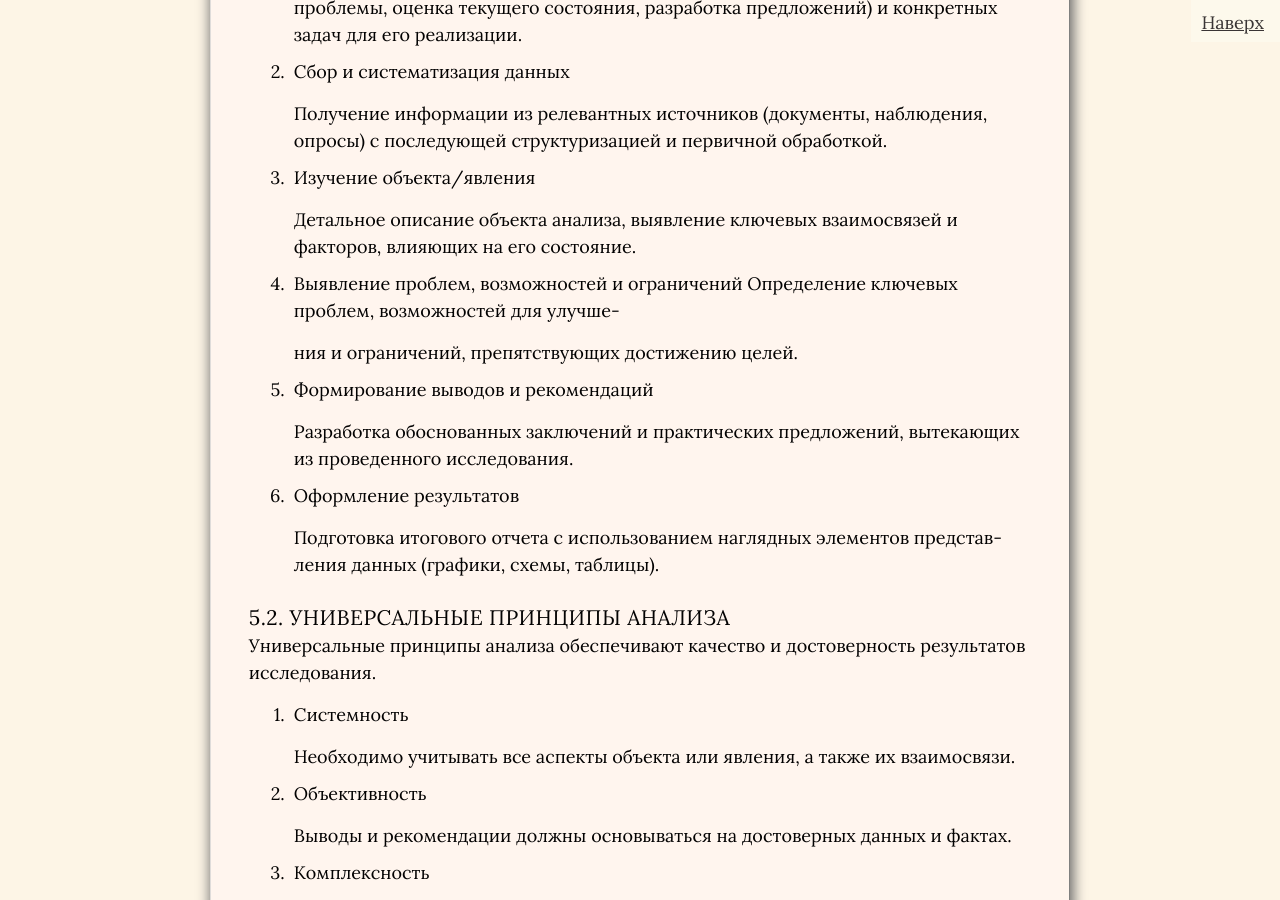
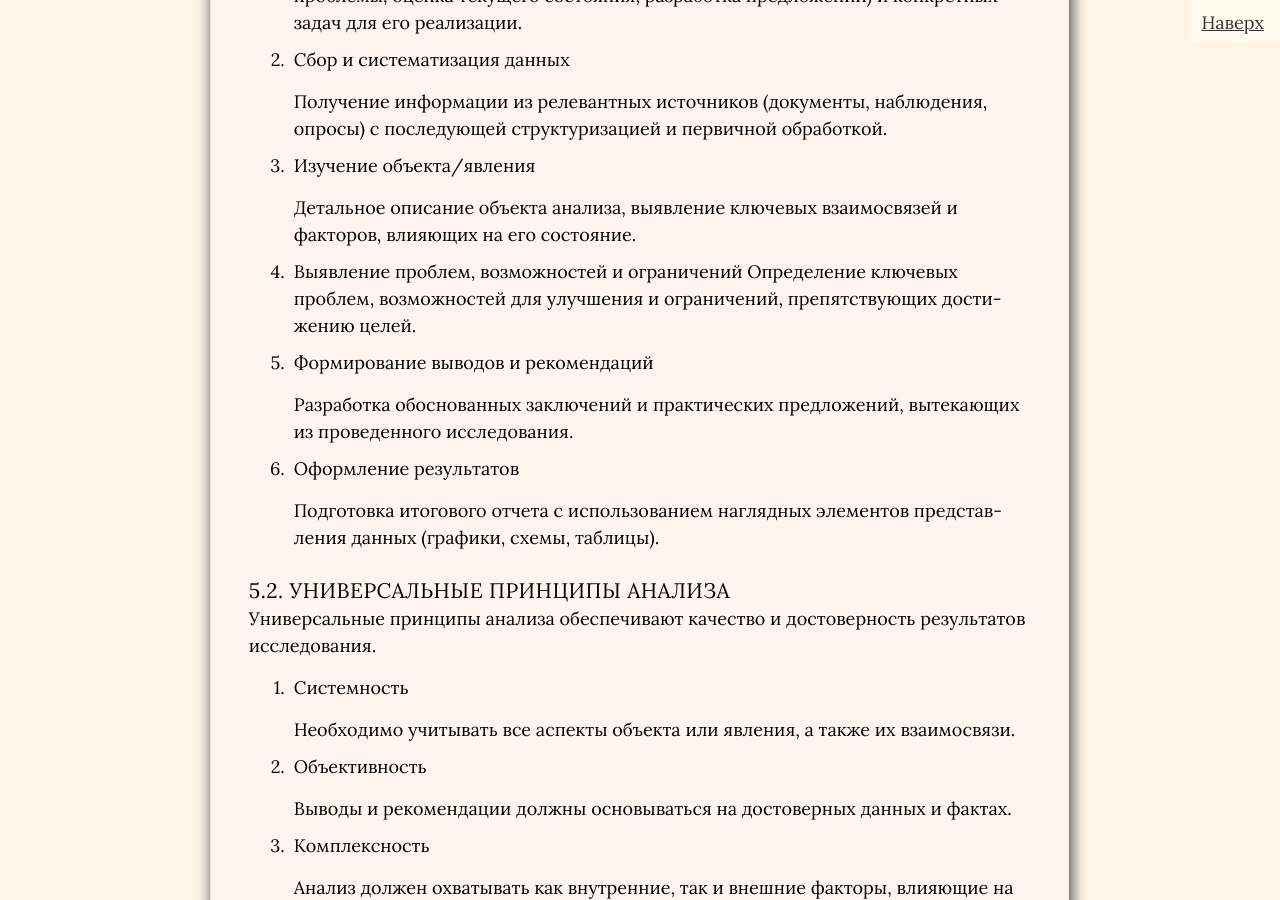
Before and after one commit to SergSi/land-use-art, a Jekyll site: the page built from _posts/2025-04-06-st5.md, in a window 1280 px wide and 900 px high, scrolled down 10298 px. Built offline with Jekyll 4.4.1, drawn with Linux system fonts in a browser that asks for light colours; some web fonts are replaced; some of the changed text lies outside the part shown.

Commit message:
Update 2025-04-06-st5.md

```diff
--- a/_posts/2025-04-06-st5.md
+++ b/_posts/2025-04-06-st5.md
@@ -237,7 +237,9 @@
 
 16. Оформление экспертного заключения:
 
-    а) придает результатам исследования официальный статус, б) обеспечивает понятное представление выводов,
+    а) придает результатам исследования официальный статус,
+
+    б) обеспечивает понятное представление выводов,
 
     в) содержит конкретные рекомендации для реализации.
 
@@ -316,9 +318,7 @@
 
    Детальное описание объекта анализа, выявление ключевых взаимосвязей и факторов, влияющих на его состояние.
 
-4. Выявление проблем, возможностей и ограничений Определение ключевых проблем, возможностей для улучше-
-
-   ния и ограничений, препятствующих достижению целей.
+4. Выявление проблем, возможностей и ограничений Определение ключевых проблем, возможностей для улучшения и ограничений, препятствующих достижению целей.
 
 5. Формирование выводов и рекомендаций
 
```
Also changed, not shown: other parts of _posts/2025-04-06-st5.md (+2 -2 lines).
